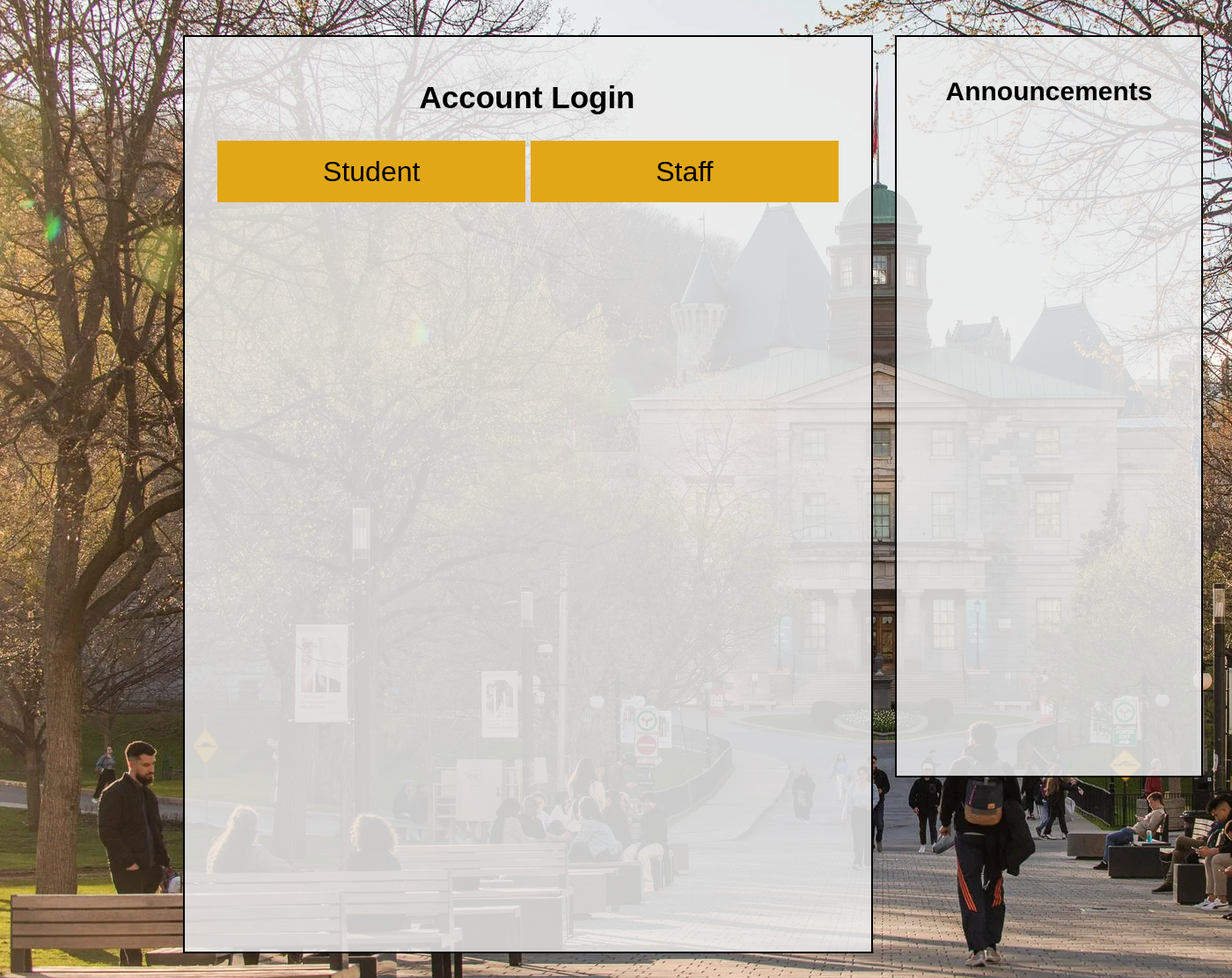
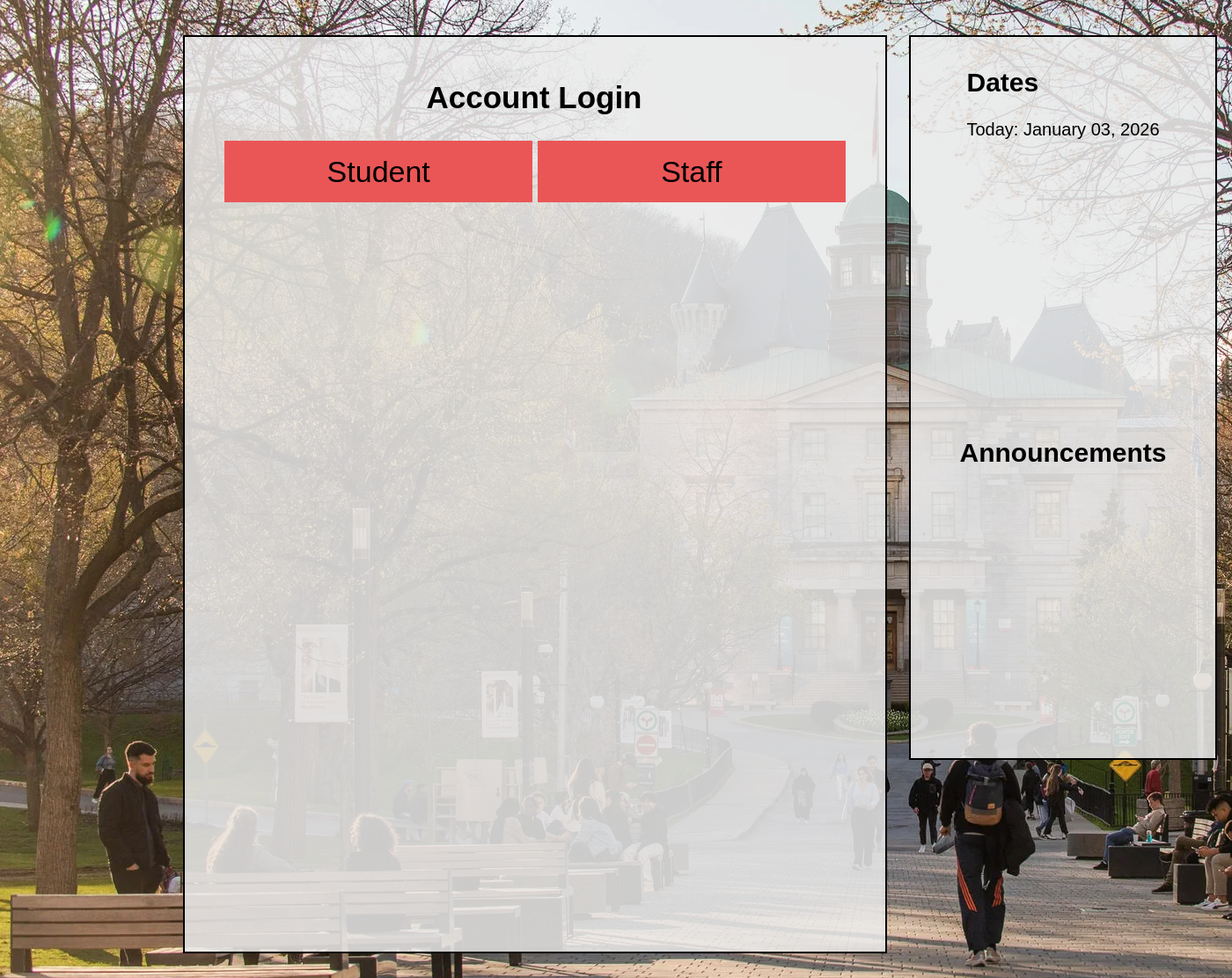
Before and after one commit to ilgaz11/school-website, a Flask app: page / in a window 1400 px wide. Shown: the part 114-1226 px from the top of the page at 88% size. Run offline with Flask 3, Linux system fonts and the light colour scheme.

Commit message:
added more features

```diff
--- /dev/null
+++ b/announcements.py
@@ -0,0 +1,12 @@
+from datetime import datetime, date
+
+
+
+now = datetime.now()
+today = now.strftime("%B %d, %Y")
+
+dates = {"today": today}
+
+
+if __name__ == "__main__":
+    print(today)
--- a/app.py
+++ b/app.py
@@ -1,5 +1,6 @@
 from flask import Flask, render_template, request, url_for, redirect, session, flash
-from school_data import find_id, verify_staff, course_list, verify_student, sch
+from school_data import find_id, verify_staff, course_list, verify_student, sch, find_course
+from announcements import dates
 
 app = Flask(__name__)
 
@@ -7,7 +8,7 @@ app.secret_key = "secret-key"
 
 @app.route("/")
 def home():
-    return render_template("index.html")
+    return render_template("index.html", dates=dates)
 
 #check if webpage is running
 @app.route("/ping")
@@ -49,9 +50,15 @@ def add_course():
     st = find_id(st_id)
     print(st.course_data)
     if choice == "add":
-        st.enroll_class(course_code)
+        success = st.enroll_class(course_code)
     elif choice == "delete":
-        st.drop_class(course_code)
+        success = st.drop_class(course_code)
+    if not success:
+        flash("Unknown course code", "error")
+    elif success == 1:
+        pass
+    elif success == 2:
+        flash("Reached maximum course limit", "error")
     print(st.course_data)
 
     return redirect(url_for("submit"))
@@ -66,6 +73,13 @@ def staff_page():
         return render_template("index.html")
     return render_template("staff.html", name=staff.name, id=staff.id, school=sch)
 
+@app.route("/staff/<course_code>/students")
+def view_students(course_code):
+    course = find_course(course_code)
+    students = course.students
+
+    return { "students": [ {'name': s.name, "id": s.id} for s in students] }
+
 
 
 
--- a/school_data.py
+++ b/school_data.py
@@ -89,9 +89,9 @@ class Student:
 
 	def enroll_class(self, code: str):
 		if len(self.courses) >= 7:
-			return
+			return 2
 		for course in self.school.courses:
-			if course.code == code:
+			if course.code.strip() == code:
 				if self not in course.students:
 					course.students.append(self)
 					course.update_count()
@@ -99,8 +99,8 @@ class Student:
 
 				if code not in self.course_data:
 					self.course_data[code] = [[], course.credits]
-				return True
-		return False
+				return 1
+		return 0
 
 
 	def enroll_to_department(self, dep: str):
@@ -113,7 +113,6 @@ class Student:
 	def enroll_curriculum(self, cur: list):
 		if cur not in curriculums:
 			raise KeyError("Curriculum code not found")
-			return
 		for code in curriculums[cur]:
 			self.enroll_class(code)
 
@@ -127,6 +126,8 @@ class Student:
 				if self in course.students:
 					course.students.remove(self)
 					course.update_count()
+				return 1
+		return 0
 
 	def avg_grades(self):
 		avg_grades = {}
--- a/static/styles.css
+++ b/static/styles.css
@@ -20,7 +20,7 @@ body {
 }
 
 .st-menu-head {
-    background-color: orange;
+    background-color: rgb(217, 69, 64);
     height: 70px;
     width: 600px;
     display: flex;
@@ -28,6 +28,7 @@ body {
     align-items: center;
     border: 3px solid black;
     margin-bottom: 50px;
+    color: white;
 
 
 }
@@ -35,8 +36,8 @@ body {
 .choice-button {
     width: 350px;
     height: 70px;
-    background-color: rgb(225, 167, 21);
-    font-size: 32px;
+    background-color: rgb(234, 86, 86);
+    font-size: 34px;
     border: none;
     font-weight: 400;
     cursor: pointer;
@@ -141,7 +142,7 @@ thead {
 
 .main-grid {
     display: grid;
-    grid-template-columns: 200px 1fr 400px;
+    grid-template-columns: 200px 800px 400px;
 }
 
 .main-window {
@@ -245,3 +246,27 @@ thead {
     margin-bottom: 15px;
     margin-right: 2px;
 }
+
+.course-error {
+    margin-left: 0px;
+    margin-top: 5px;
+}
+
+.students-button {
+    color: blue;
+    background: none;
+    border: none;
+    cursor: pointer;
+    margin-left: 8px;
+    text-decoration: underline;
+}
+
+.side-window {
+    border: 2px solid black;
+    padding: 10px;
+    height: 800px;
+    margin: 20px 25px;
+    background-color: rgba(235, 235, 235, 0.85);
+    display: grid;
+    justify-items: center;
+}
--- a/templates/index.html
+++ b/templates/index.html
@@ -33,8 +33,13 @@
                 </div>
 
             </div>
-            <div class="main-window">
-                <h2>Announcements</h2>
+            <div class="side-window">
+                <div>
+                    <h2 class="side-header">Dates</h2>
+                    <p>Today: {{ dates['today'] }}</p>
+                </div>
+
+                <h2 class="side-header">Announcements</h2>
             </div>
 
 
```
Also changed, not shown: static/staff.js (+17 -0 lines), templates/result.html (+7 -0 lines), templates/staff.html (+6 -4 lines).
